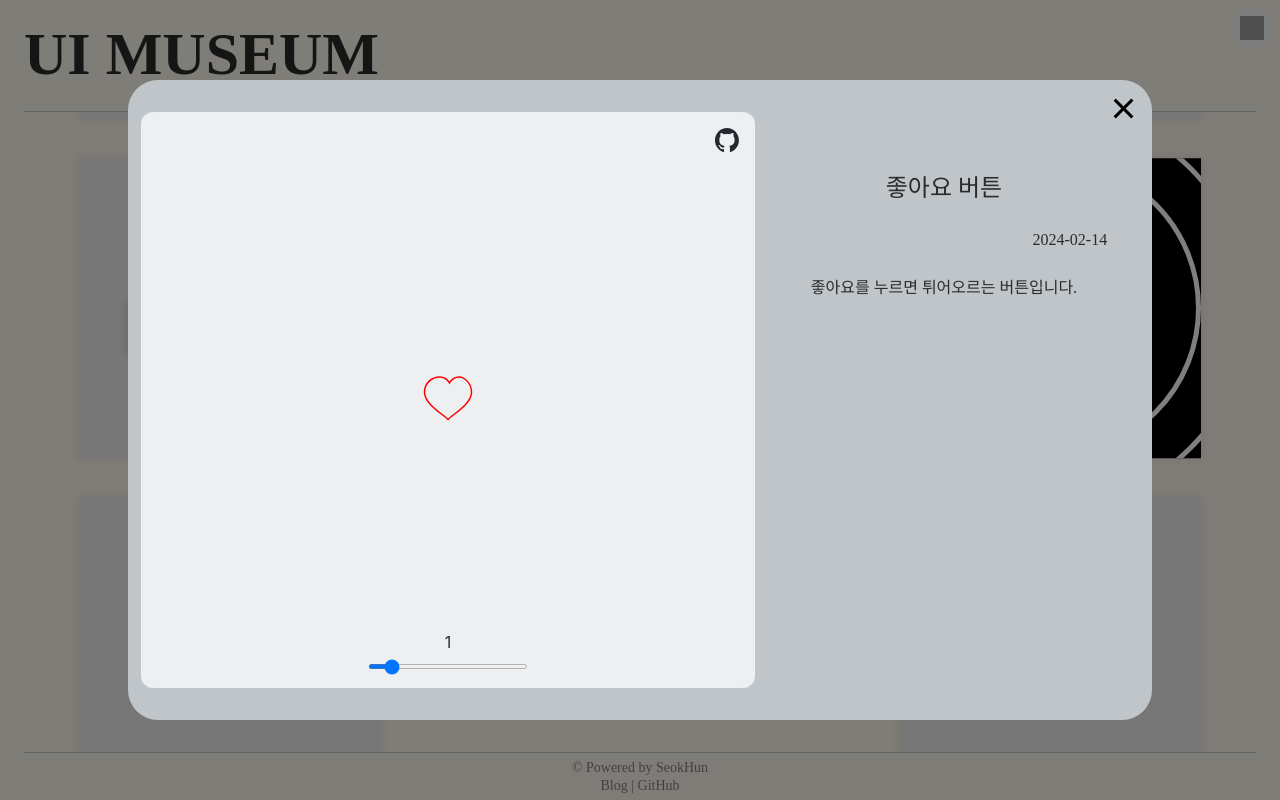
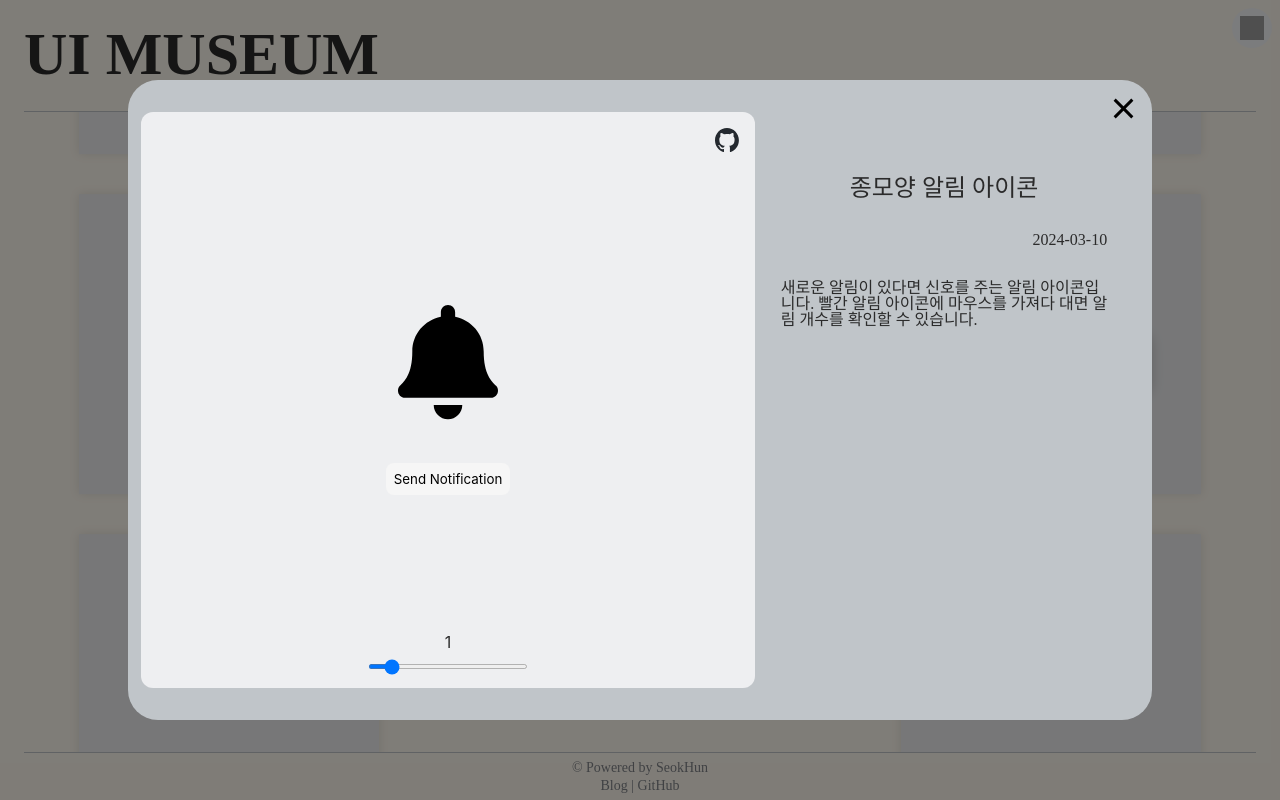
Before and after one commit to tommya98/UI-MUSEUM, a React (Vite) app: page / in a window 1280 px wide. Both pictures are taken after a click on the element 229 px from the left and 431 px from the top of the page. Built offline with nearby package versions, Linux system fonts and the light colour scheme; grey boxes are pictures that could not be loaded; a web font is replaced by a local one.

Commit message:
FEAT: 알림 아이콘 구현

```diff
--- /dev/null
+++ b/src/exhibits/NotificationIcon/index.tsx
@@ -0,0 +1,28 @@
+import { useState } from "react";
+import * as S from "./styled";
+
+const NotificationIcon = () => {
+  const [count, setCount] = useState(0);
+
+  const handleCountDown = () => {
+    setCount(count - 1 < 0 ? 0 : count - 1);
+  };
+
+  const handleCountUp = () => {
+    setCount(count + 1);
+  };
+
+  return (
+    <S.Wrapper>
+      <S.Bell onClick={handleCountDown}>
+        <S.BellSvg viewBox="0 0 448 512" width="100" isRining={count > 0}>
+          <path d="M224 512c35.32 0 63.97-28.65 63.97-64H160.03c0 35.35 28.65 64 63.97 64zm215.39-149.71c-19.32-20.76-55.47-51.99-55.47-154.29 0-77.7-54.48-139.9-127.94-155.16V32c0-17.67-14.32-32-31.98-32s-31.98 14.33-31.98 32v20.84C118.56 68.1 64.08 130.3 64.08 208c0 102.3-36.15 133.53-55.47 154.29-6 6.45-8.66 14.16-8.61 21.71.11 16.4 12.98 32 32.1 32h383.8c19.12 0 32-15.6 32.1-32 .05-7.55-2.61-15.27-8.61-21.71z" />
+        </S.BellSvg>
+        {count > 0 && <S.BellCount>{count > 999 ? "999+" : count}</S.BellCount>}
+      </S.Bell>
+      <S.Button onClick={handleCountUp}>Send Notification</S.Button>
+    </S.Wrapper>
+  );
+};
+
+export default NotificationIcon;
--- /dev/null
+++ b/src/exhibits/NotificationIcon/styled.ts
@@ -0,0 +1,75 @@
+import styled from "@emotion/styled";
+import { keyframes } from "@emotion/react";
+
+interface BellSvgProps {
+  isRining: boolean;
+}
+
+const ring = keyframes`
+  0% { transform: rotate(0); }
+  10% { transform: rotate(-10deg); }
+  20% { transform: rotate(10deg); }
+  30% { transform: rotate(-20deg); }
+  40% { transform: rotate(20deg); }
+  50% { transform: rotate(-30deg); }
+  60% { transform: rotate(30deg); }
+  70% { transform: rotate(-15deg); }
+  80% { transform: rotate(15deg); }
+  90% { transform: rotate(0); }
+  100% { transform: rotate(0); }
+`;
+
+export const Wrapper = styled.div`
+  display: flex;
+  flex-direction: column;
+  justify-content: center;
+  align-content: center;
+  gap: 40px;
+`;
+
+export const Bell = styled.div`
+  position: relative;
+  margin: 0 auto;
+
+  &:hover div {
+    top: 0;
+    right: -10px;
+    width: 50px;
+    height: 50px;
+    color: white;
+  }
+`;
+
+export const BellCount = styled.div`
+  position: absolute;
+  width: 20px;
+  height: 20px;
+  border-radius: 50%;
+  top: 15px;
+  right: 10px;
+  background-color: red;
+  color: transparent;
+  display: flex;
+  justify-content: center;
+  align-items: center;
+  font-size: 16px;
+  font-weight: 700;
+  transition: all 0.5s;
+`;
+
+export const BellSvg = styled.svg<BellSvgProps>`
+  animation: ${(props) => (props.isRining ? ring : "none")} 2s infinite;
+`;
+
+export const Button = styled.button`
+  top: 0;
+  border-radius: 8px;
+  border: none;
+  background-color: #f6f6f6;
+  color: black;
+  padding: 8px;
+
+  &:hover {
+    background-color: rgba(255, 255, 255, 0.9);
+  }
+`;
--- a/src/exhibits/index.ts
+++ b/src/exhibits/index.ts
@@ -3,12 +3,14 @@ import LikeButton from "./LikeButton";
 import MyComponent from "./MyComponent";
 import LeapLoading from "./LeapLoading";
 import AtomOrbit from "./AtomOrbit";
+import NotificationIcon from "./NotificationIcon";
 
 export type TComponentName =
   | "DontClickButton"
   | "LikeButton"
   | "LeapLoading"
   | "AtomOrbit"
+  | "NotificationIcon"
   | "MyComponent1"
   | "MyComponent2";
 
@@ -28,6 +30,7 @@ export const componentMapper = {
   LikeButton,
   LeapLoading,
   AtomOrbit,
+  NotificationIcon,
   MyComponent1: MyComponent,
   MyComponent2: MyComponent,
 };
@@ -73,7 +76,18 @@ const componentsWithMetaData: IComponentsMetaData[] = [
       url: "https://github.com/tommya98/UI-MUSEUM/tree/main/src/exhibits/AtomOrbit",
     },
   },
-  ...["red", "blue"].map((color, index) => ({
+  {
+    componentName: "NotificationIcon",
+    props: {},
+    metaData: {
+      title: "종모양 알림 아이콘",
+      description:
+        "새로운 알림이 있다면 신호를 주는 알림 아이콘입니다. 빨간 알림 아이콘에 마우스를 가져다 대면 알림 개수를 확인할 수 있습니다.",
+      date: "2024-03-10",
+      url: "https://github.com/tommya98/UI-MUSEUM/tree/main/src/exhibits/NotificationIcon",
+    },
+  },
+  ...["red"].map((color, index) => ({
     componentName: `MyComponent${index + 1}` as TComponentName,
     props: { bg: color },
     metaData: {
```
